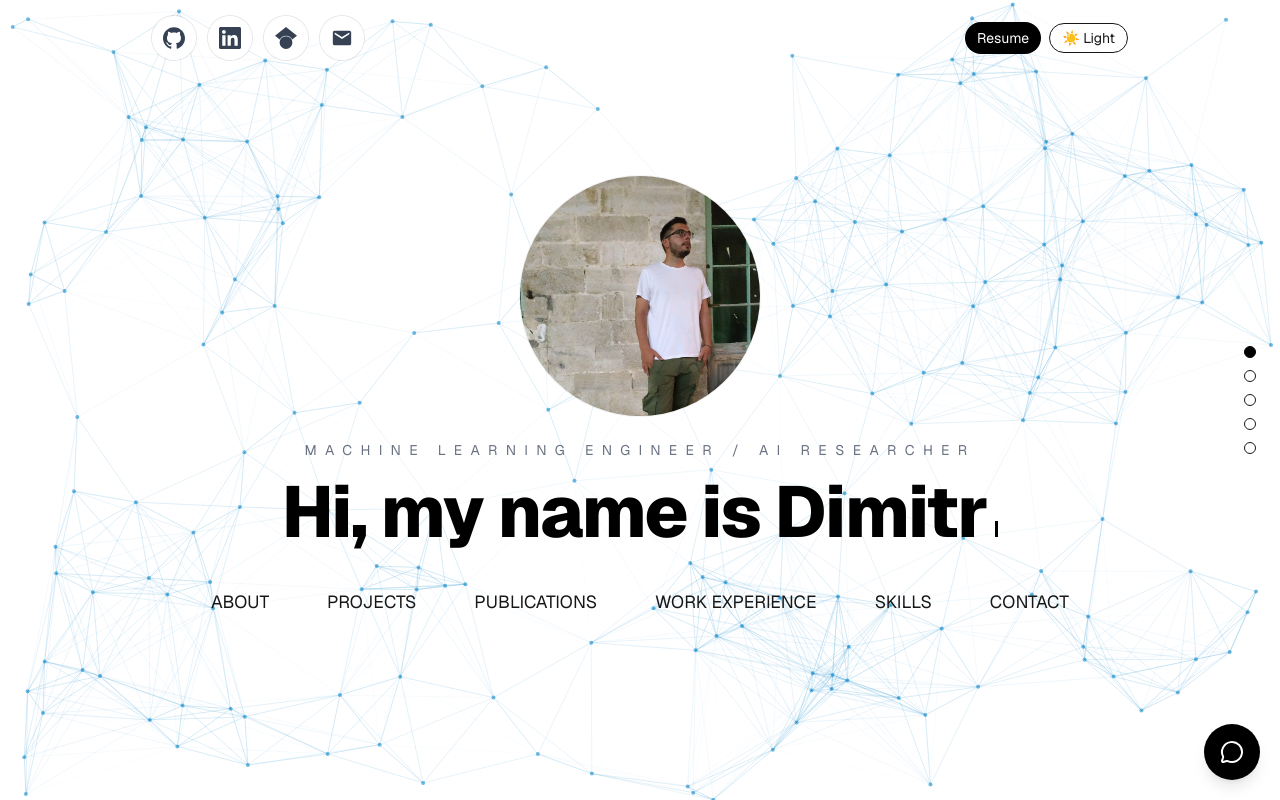
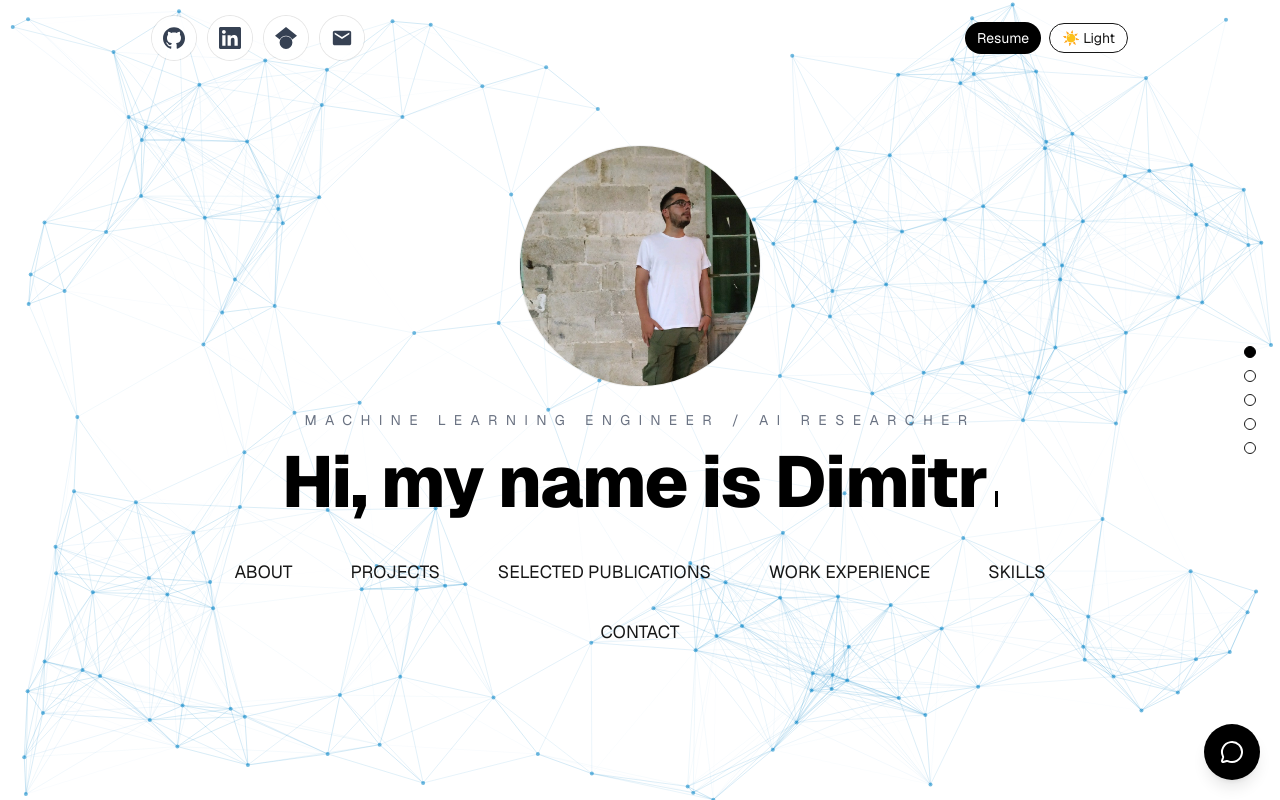
Before and after one commit to DimPapaion/my_portfolio, a Next.js app: page / in a window 1280 px wide. Built offline with nearby package versions, Linux system fonts and the light colour scheme.

Commit message:
chore: fixes for publications

```diff
--- a/src/app/page.tsx
+++ b/src/app/page.tsx
@@ -97,7 +97,7 @@ export default function Home() {
           {[
             { id: "about", label: "ABOUT" },
             { id: "projects", label: "PROJECTS" },
-            { id: "publications", label: "PUBLICATIONS" },
+            { id: "publications", label: "SELECTED PUBLICATIONS" },
             { id: "experience", label: "WORK EXPERIENCE" },
             { id: "skills", label: "SKILLS" },
             { id: "contact", label: "CONTACT" },
```
